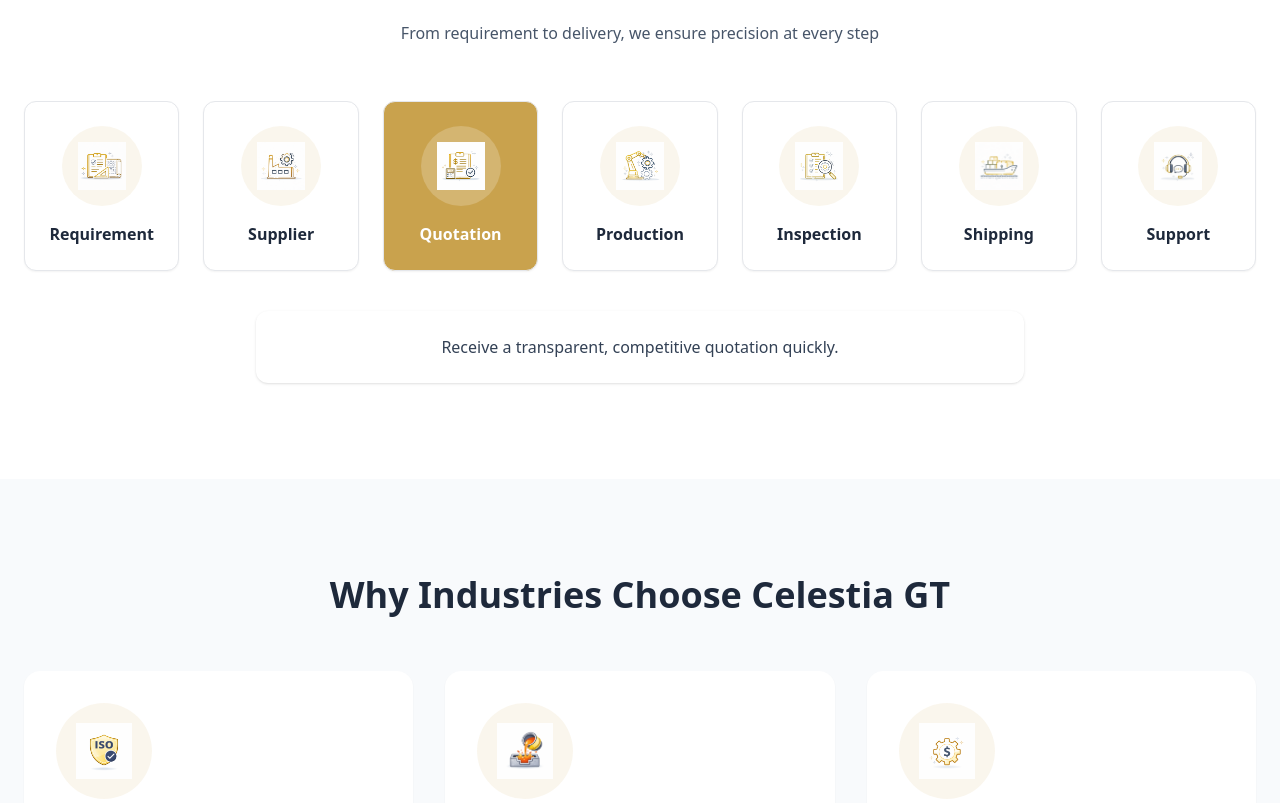
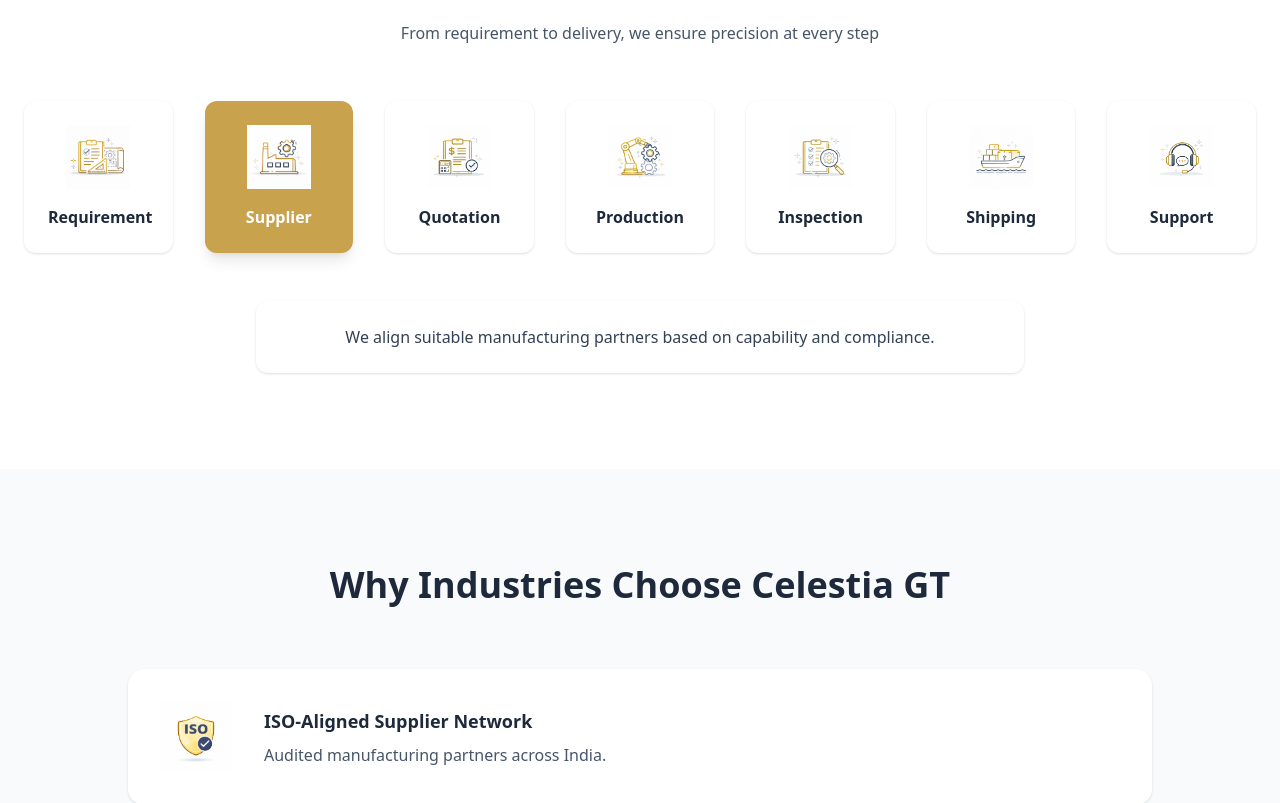
Before and after one commit to preshitpawar-beep/Celestia-GT, a Next.js app: page / in a window 1280 px wide. Shown: the part 761-1564 px from the top of the page. Built offline with nearby package versions, Linux system fonts and the light colour scheme.

Commit message:
Update page.js

```diff
--- a/app/page.js
+++ b/app/page.js
@@ -1,10 +1,10 @@
 "use client";
 
 import { motion } from "framer-motion";
-import { useState } from "react";
+import { useState, useEffect } from "react";
 import Image from "next/image";
 
-/* ---------------- OUR PROCESS DATA ---------------- */
+/* ---------------- PROCESS DATA ---------------- */
 
 const processSteps = [
   {
@@ -14,7 +14,7 @@
   },
   {
     title: "Supplier",
-    desc: "We align suitable manufacturing partners based on capability, compliance, and application.",
+    desc: "We align suitable manufacturing partners based on capability and compliance.",
     icon: "/process-supplier.png"
   },
   {
@@ -24,30 +24,39 @@
   },
   {
     title: "Production",
-    desc: "Manufacturing is coordinated with defined process controls and checkpoints.",
+    desc: "Manufacturing is coordinated with defined process controls.",
     icon: "/process-production.png"
   },
   {
     title: "Inspection",
-    desc: "Multi-stage inspection including dimensional checks and NDT as required.",
+    desc: "Multi-stage inspection including dimensional and NDT checks.",
     icon: "/process-inspection.png"
   },
   {
     title: "Shipping",
-    desc: "Export packaging, documentation, and logistics coordination for international delivery.",
+    desc: "Export packaging, documentation, and logistics coordination.",
     icon: "/process-shipping.png"
   },
   {
     title: "Support",
-    desc: "Post-shipment support, documentation handling, and buyer coordination.",
+    desc: "Post-shipment support and buyer coordination.",
     icon: "/process-support.png"
   }
 ];
 
-/* ---------------- PROCESS COMPONENT ---------------- */
+/* ---------------- PROCESS SECTION ---------------- */
 
 function ProcessSection() {
-  const [activeIndex, setActiveIndex] = useState(2);
+  const [activeIndex, setActiveIndex] = useState(0);
+
+  // Auto-rotate every 4 seconds
+  useEffect(() => {
+    const timer = setInterval(() => {
+      setActiveIndex((prev) => (prev + 1) % processSteps.length);
+    }, 4000);
+
+    return () => clearInterval(timer);
+  }, []);
 
   return (
     <div className="max-w-7xl mx-auto px-6 text-center">
@@ -56,40 +65,41 @@
         From requirement to delivery, we ensure precision at every step
       </p>
 
-      <div className="grid grid-cols-2 md:grid-cols-7 gap-6 mb-10">
+      <div className="grid grid-cols-2 md:grid-cols-7 gap-8 mb-12">
         {processSteps.map((step, i) => (
-          <button
+          <motion.button
             key={i}
             onClick={() => setActiveIndex(i)}
-            className={`rounded-xl border shadow-sm p-6 flex flex-col items-center transition
+            whileHover={{ y: -6, scale: 1.05 }}
+            transition={{ type: "spring", stiffness: 300 }}
+            className={`p-6 rounded-xl text-center transition
               ${
                 i === activeIndex
-                  ? "bg-gold text-white"
-                  : "bg-white hover:shadow-md"
+                  ? "bg-gold text-white shadow-lg"
+                  : "bg-white shadow hover:shadow-md"
               }`}
-          >
-            {/* ICON CONTAINER */}
-            <div
-              className={`w-20 h-20 rounded-full flex items-center justify-center mb-4
-                ${i === activeIndex ? "bg-white/20" : "bg-gold/10"}`}
           >
             <Image
               src={step.icon}
               alt={step.title}
-                width={48}
-                height={48}
-                className="object-contain"
+              width={64}
+              height={64}
+              className="mx-auto mb-4"
             />
-            </div>
-
             <p className="font-semibold">{step.title}</p>
-          </button>
+          </motion.button>
         ))}
       </div>
 
-      <div className="p-6 bg-white shadow rounded-xl max-w-3xl mx-auto text-slate-700">
+      <motion.div
+        key={activeIndex}
+        initial={{ opacity: 0, y: 15 }}
+        animate={{ opacity: 1, y: 0 }}
+        transition={{ duration: 0.4 }}
+        className="p-6 bg-white shadow rounded-xl max-w-3xl mx-auto text-slate-700"
+      >
         {processSteps[activeIndex].desc}
-      </div>
+      </motion.div>
     </div>
   );
 }
@@ -150,11 +160,11 @@
       {/* ---------------- WHY CHOOSE ---------------- */}
       <section className="py-24 bg-slate-50">
         <div className="max-w-7xl mx-auto px-6">
-          <h2 className="text-4xl font-bold text-center mb-14">
+          <h2 className="text-4xl font-bold text-center mb-16">
             Why Industries Choose Celestia GT
           </h2>
 
-          <div className="grid md:grid-cols-3 gap-8">
+          <div className="space-y-8 max-w-5xl mx-auto">
             {[
               { title: "ISO-Aligned Supplier Network", icon: "/why-iso.png", desc: "Audited manufacturing partners across India." },
               { title: "Casting Range: 50mm to 1.5m", icon: "/why-casting.png", desc: "Up to 1 ton capacity for industrial applications." },
@@ -163,24 +173,24 @@
               { title: "Global Reach", icon: "/why-global.png", desc: "Serving UK, EU, Middle East, and Americas." },
               { title: "Technical Documentation", icon: "/why-docs.png", desc: "Inspection and quality documentation with every shipment." }
             ].map((item, i) => (
-              <div
+              <motion.div
                 key={i}
-                className="bg-white p-8 rounded-2xl shadow-sm hover:shadow-md transition"
+                whileHover={{ y: -6 }}
+                transition={{ duration: 0.3 }}
+                className="bg-white rounded-2xl p-8 shadow flex gap-8 items-center"
               >
-                {/* BIG ICON */}
-                <div className="w-24 h-24 rounded-full bg-gold/10 flex items-center justify-center mb-6">
                 <Image
                   src={item.icon}
                   alt={item.title}
-                    width={56}
-                    height={56}
-                    className="object-contain"
+                  width={72}
+                  height={72}
                 />
-                </div>
 
+                <div>
                   <h3 className="font-semibold text-lg mb-2">{item.title}</h3>
                   <p className="text-slate-600">{item.desc}</p>
                 </div>
+              </motion.div>
             ))}
           </div>
         </div>
```
Lines whose indentation alone changed are shown as unchanged.
